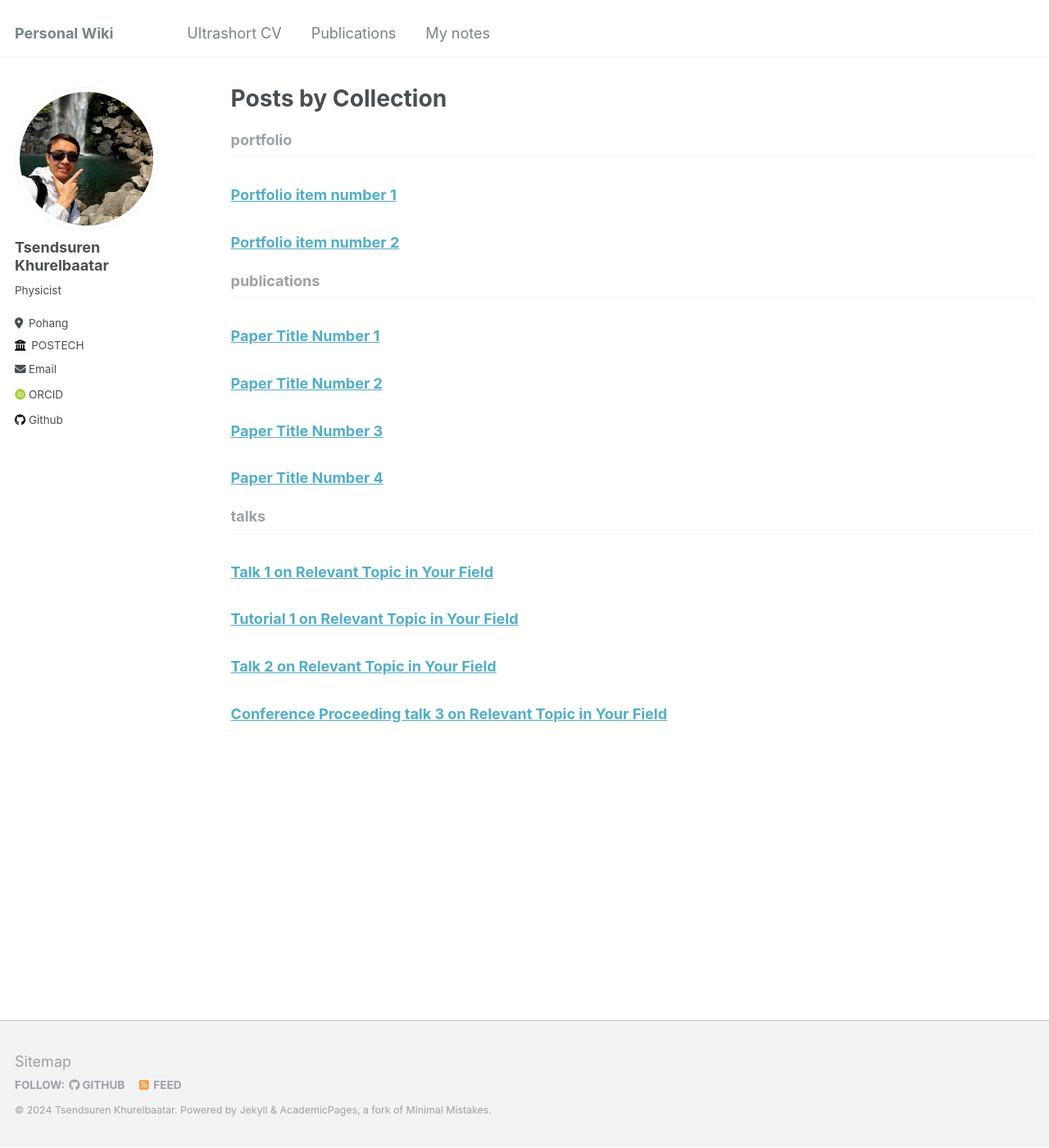
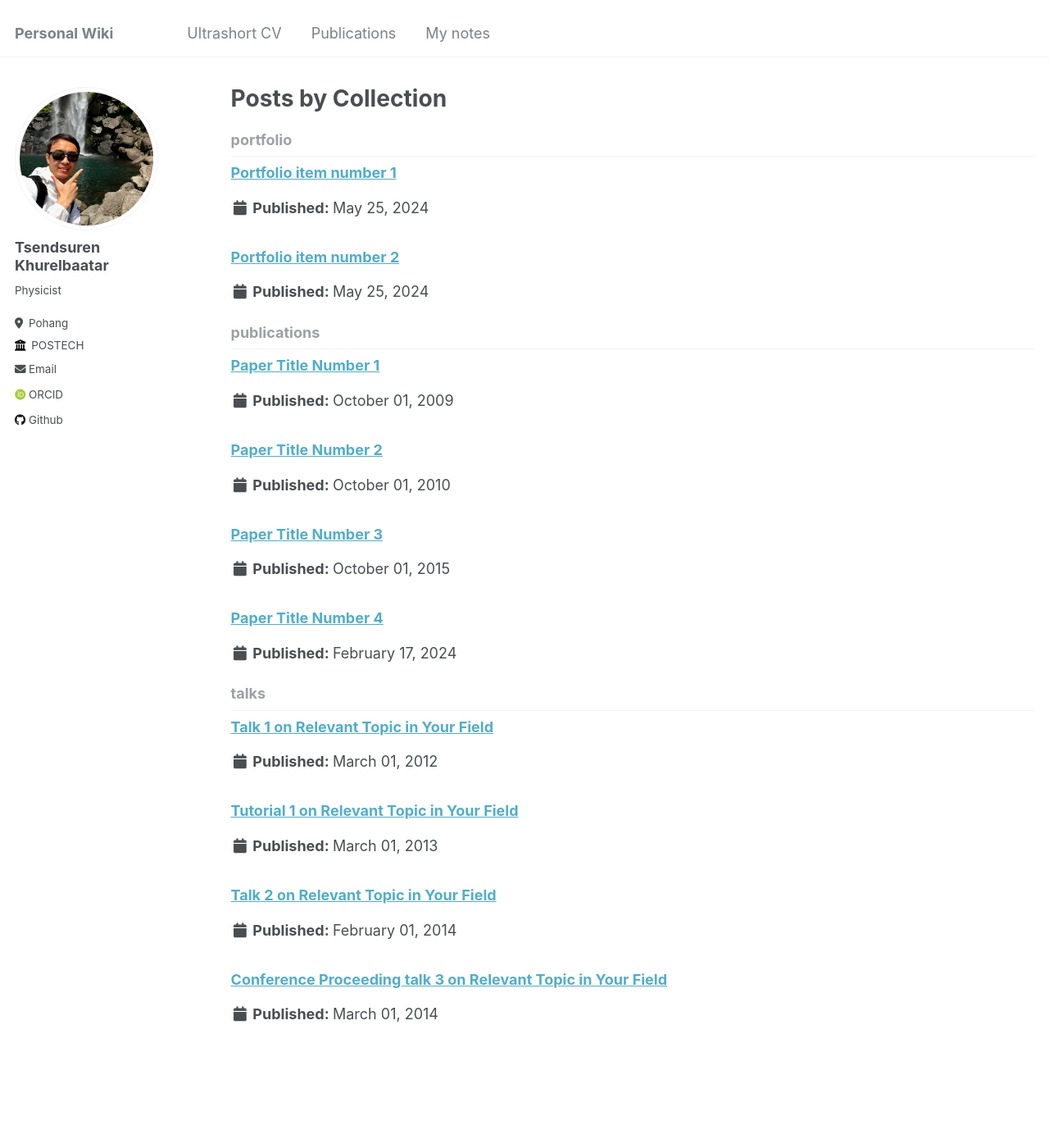
Before and after one commit to Tsendsuren/tsendsuren.github.io, a Jekyll site: the page built from _pages/collection-archive.html, in a window 1280 px wide and 1400 px high. Shown: the whole window at 82% size. Built offline with Jekyll 4.4.1, drawn with Linux system fonts in a browser that asks for light colours; some web fonts are replaced.

Commit message:
editing archive-single

```diff
--- a/_includes/archive-single.html
+++ b/_includes/archive-single.html
@@ -69,6 +69,8 @@
   </article>
 </div> -->
 
+
+
 {% include base_path %}
 
 {% if post.id %}
@@ -77,6 +79,20 @@
   {% assign title = post.title %}
 {% endif %}
 
-<h3 class="post-title">
-  <a href="{{ base_path }}{{ post.url }}" rel="permalink">{{ title }}</a>
-</h3>
+<div class="{{ include.type | default: "list" }}__item">
+  <article class="archive__item" itemscope itemtype="http://schema.org/CreativeWork">
+    <h3 class="archive__item-title" itemprop="headline">
+      <a href="{{ base_path }}{{ post.url }}" rel="permalink">{{ title }}</a>
+    </h3>
+
+    {% if post.date %}
+      <p class="page__date">
+        <strong>
+          <i class="fa fa-fw fa-calendar" aria-hidden="true"></i>
+          {{ site.data.ui-text[site.locale].date_label | default: "Published:" }}
+        </strong>
+        <time datetime="{{ post.date | date_to_xmlschema }}">{{ post.date | date: "%B %d, %Y" }}</time>
+      </p>
+    {% endif %}
+  </article>
+</div>
```
